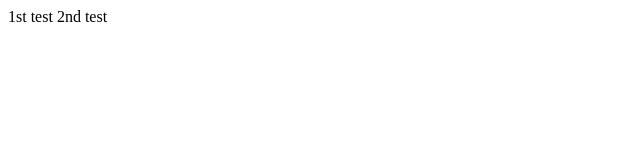
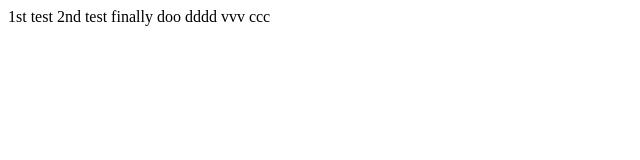
Before and after one commit to XHK-418/XHK-418.github.io, a plain HTML site: page index.html in a window 1280 px wide. Shown: the whole page, without its empty margins (0-640 px from the left). Drawn offline with Linux system fonts and the light colour scheme.

Commit message:
Update index.html

```diff
--- a/index.html
+++ b/index.html
@@ -7,6 +7,7 @@
 </head>
 <body>
     1st test
-    2nd test
+    2nd test finally
+    doo dddd  vvv ccc
 </body>
 </html>
```
